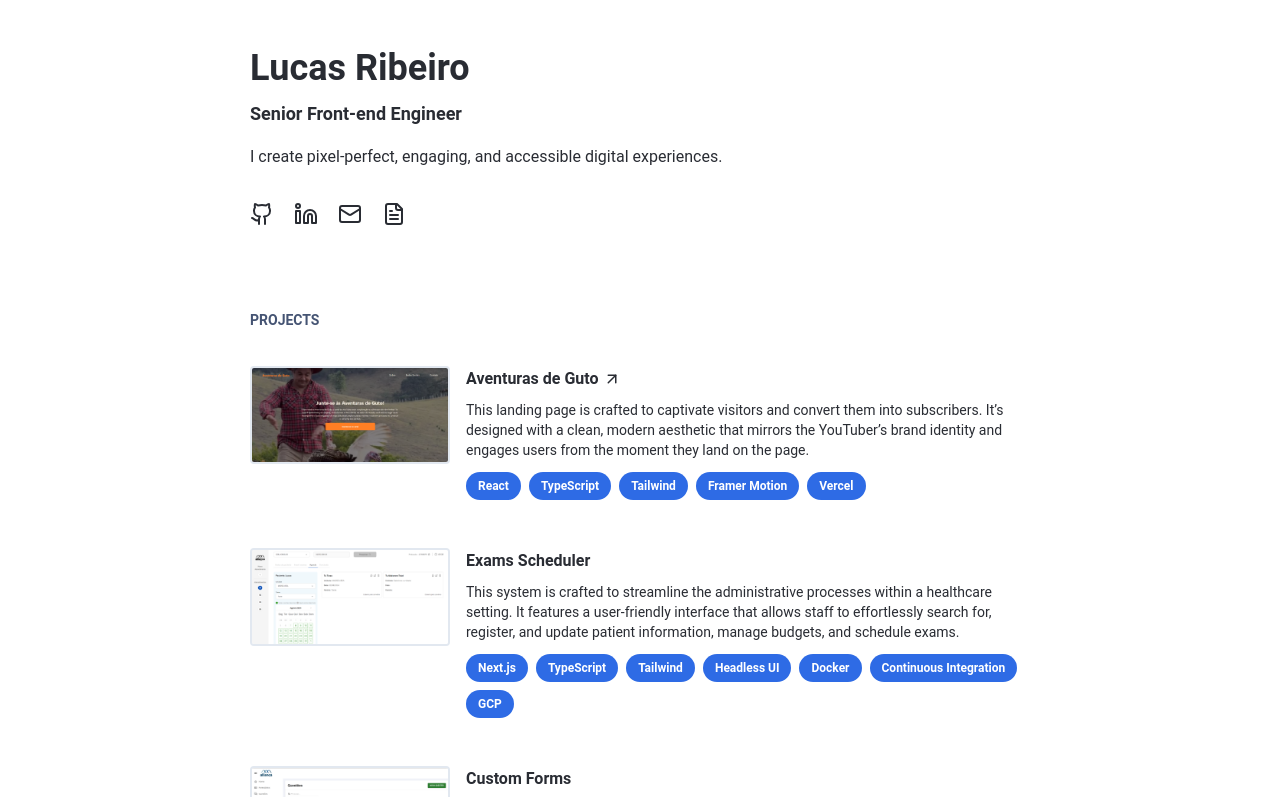
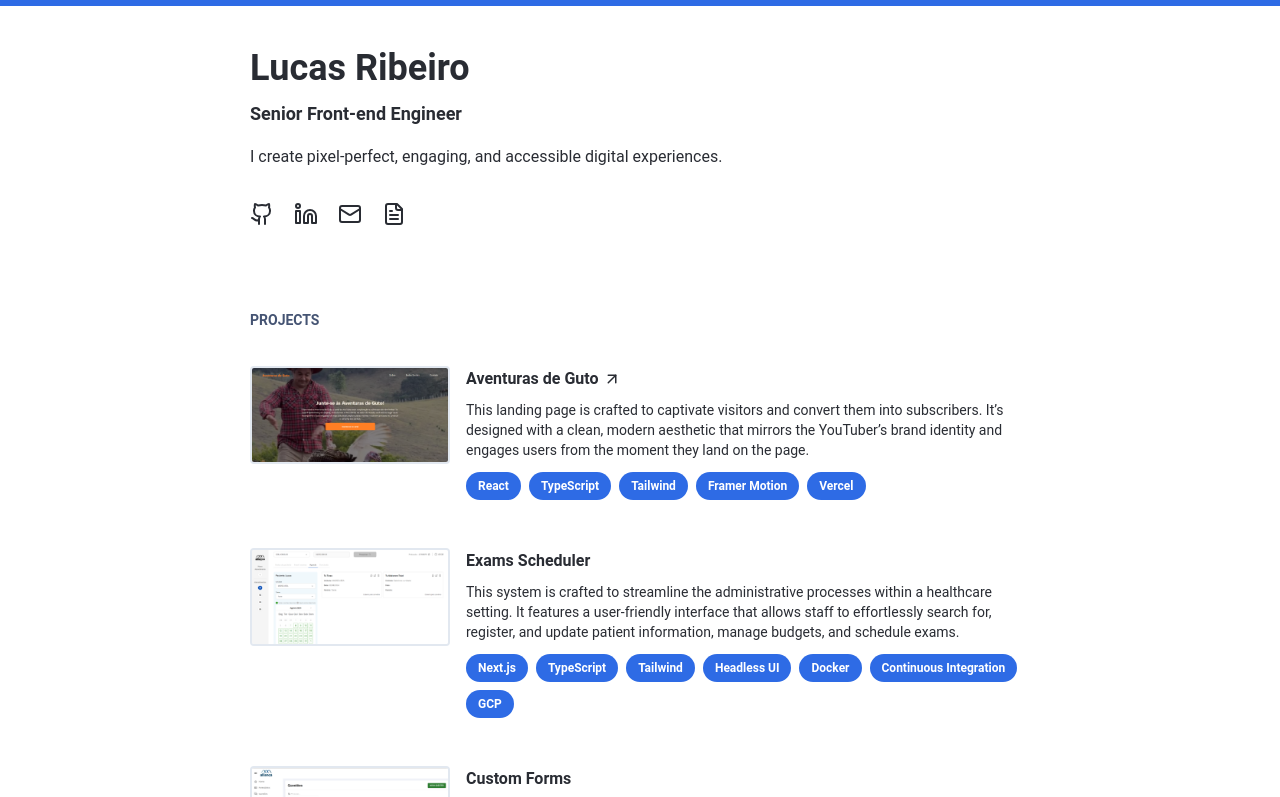
Before and after one commit to zerorulez/zerorulez-portfolio, a React (Vite) app: page / in a window 1280 px wide. Shown: the top 797 px of the page. Built offline with nearby package versions, Linux system fonts and the light colour scheme.

Commit message:
feat: add top bar

```diff
--- a/src/App.tsx
+++ b/src/App.tsx
@@ -18,6 +18,7 @@ function App() {
 
   return (
     <main className="px-[24px] py-[48px] text-primary-foreground leading-relaxed transition-colors lg:px-[150px] xl:px-[250px]">
+      <div className="bg-primary h-[6px] absolute w-full top-0 left-0"></div>
       <Header />
       <Projects />
       <Experience />
```
